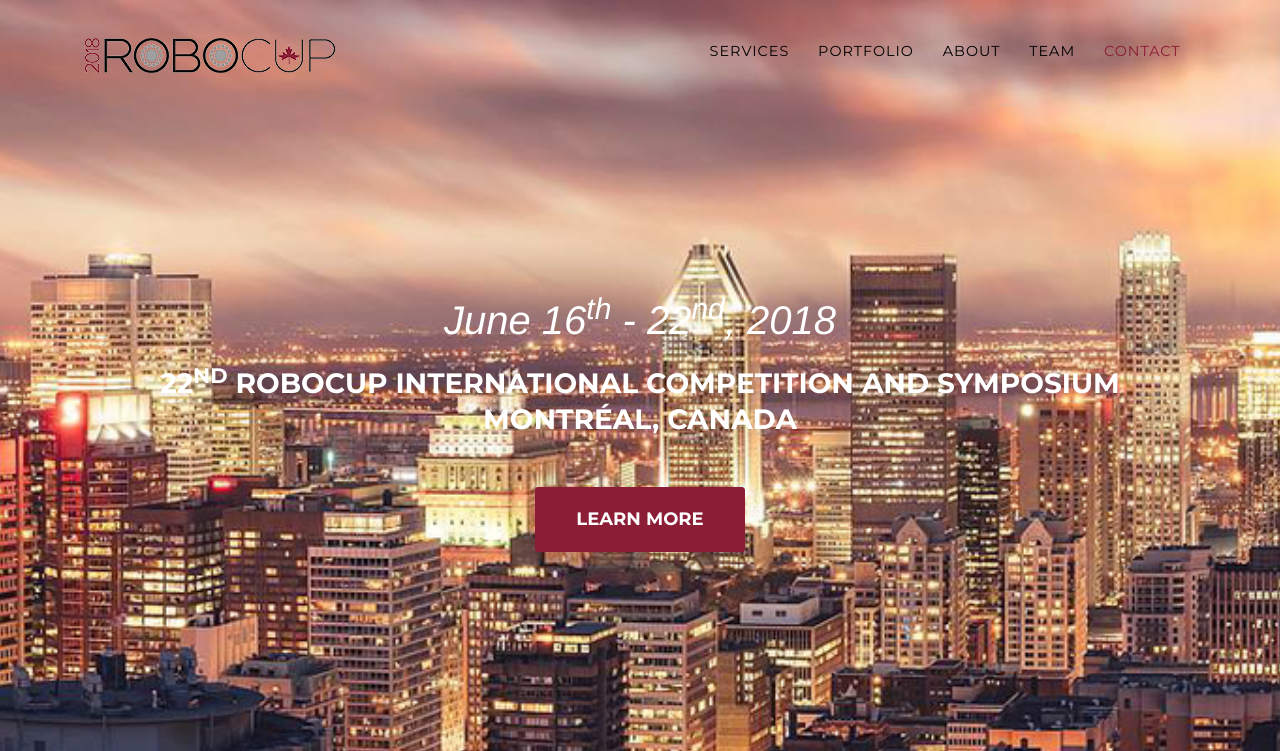
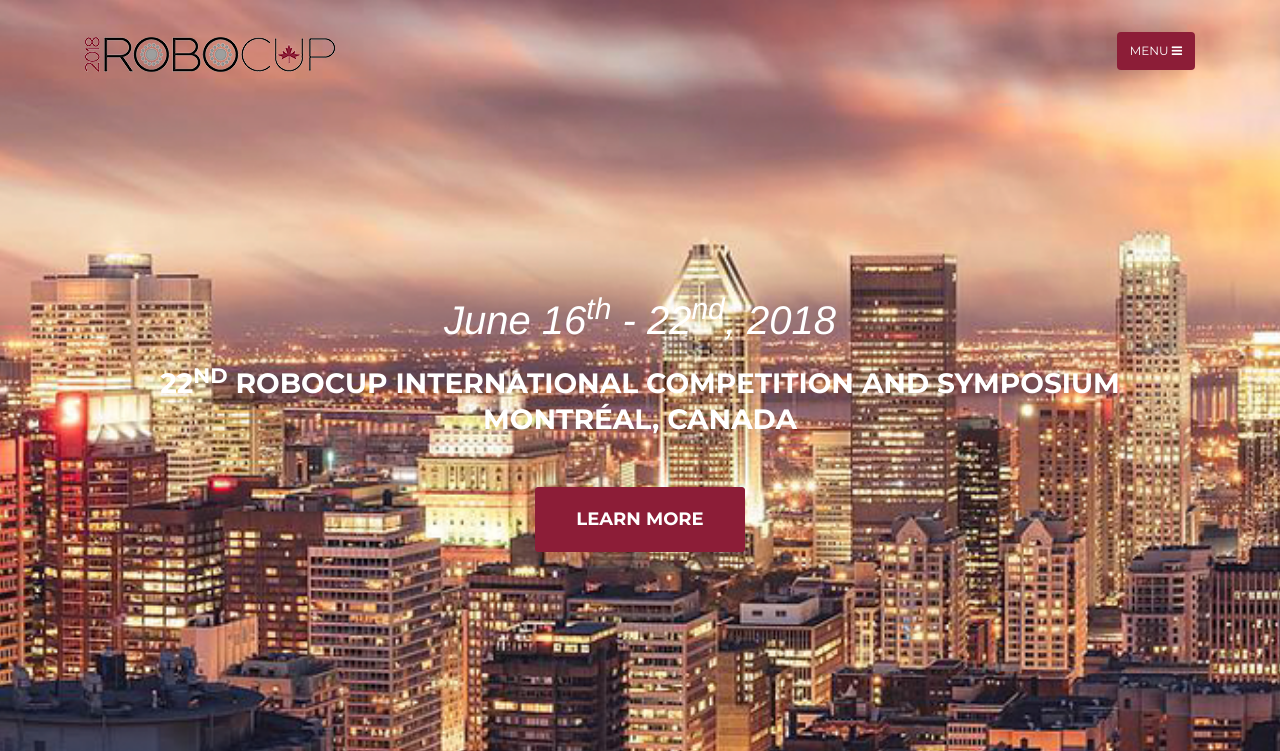
Before and after one commit to codecomment/roboCup2018MTL, a PHP site: page / in a window 1280 px wide. Shown: the top 751 px of the page. Run offline with PHP 8.4, Linux system fonts and the light colour scheme; some web fonts are replaced.

Commit message:
Fixed navigation on desktop

```diff
--- a/assets/css/agency.css
+++ b/assets/css/agency.css
@@ -598,3 +598,31 @@ ul.social-buttons {
   .btn-xl .badge {
     color: #8c1d37;
     background-color: white; }
+
+
+/*Greg's Edits*/
+@media (min-width: 992px) {
+    .navbar-expand-lg .navbar-toggler {
+        display: inline-block;
+    }
+    .navbar-expand-lg .navbar-collapse {
+        display: none !important;
+    }
+    .navbar-expand-lg .navbar-collapse {
+        display: flex !important;
+        position: fixed;
+        top: 0;
+        left: -300px;
+        height: 100%;
+        width: 300px;
+        background: white;
+        padding: 2em;
+        transition: left ease-in-out 200ms;
+    }
+    .navbar-expand-lg .navbar-collapse.show {
+        left: 0;
+    }
+    .navbar-expand-lg .navbar-nav {
+        flex-direction: column;
+    }
+}
--- a/index.php
+++ b/index.php
@@ -36,7 +36,7 @@
           <i class="fa fa-bars"></i>
         </button>
         <div class="collapse navbar-collapse" id="navbarResponsive">
-          <ul class="navbar-nav ml-auto">
+          <ul class="navbar-nav">
             <li class="nav-item">
               <a class="nav-link js-scroll-trigger" href="#services">Services</a>
             </li>
```
